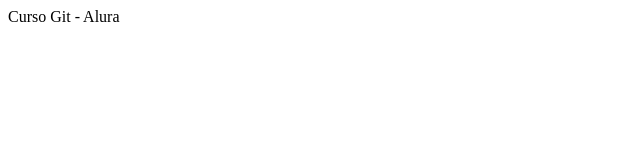
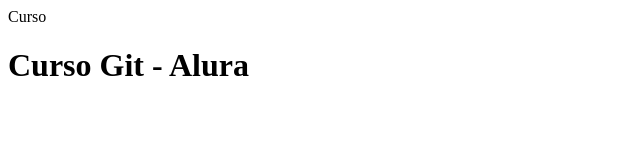
Before and after one commit to igor-nostrum/curso-git, a plain HTML site: page index.html in a window 1280 px wide. Shown: the whole page, without its empty margins (0-640 px from the left). Drawn offline with Linux system fonts and the light colour scheme.

Commit message:
teste rebase

```diff
--- a/index.html
+++ b/index.html
@@ -1,7 +1,7 @@
 <!doctype html>
 <html>
-	<head></head>
+	<head>Curso</head>
 	<body>
-		Curso Git - Alura
+		<h1>Curso Git - Alura</h1>
 	</body>
 </html>
```
